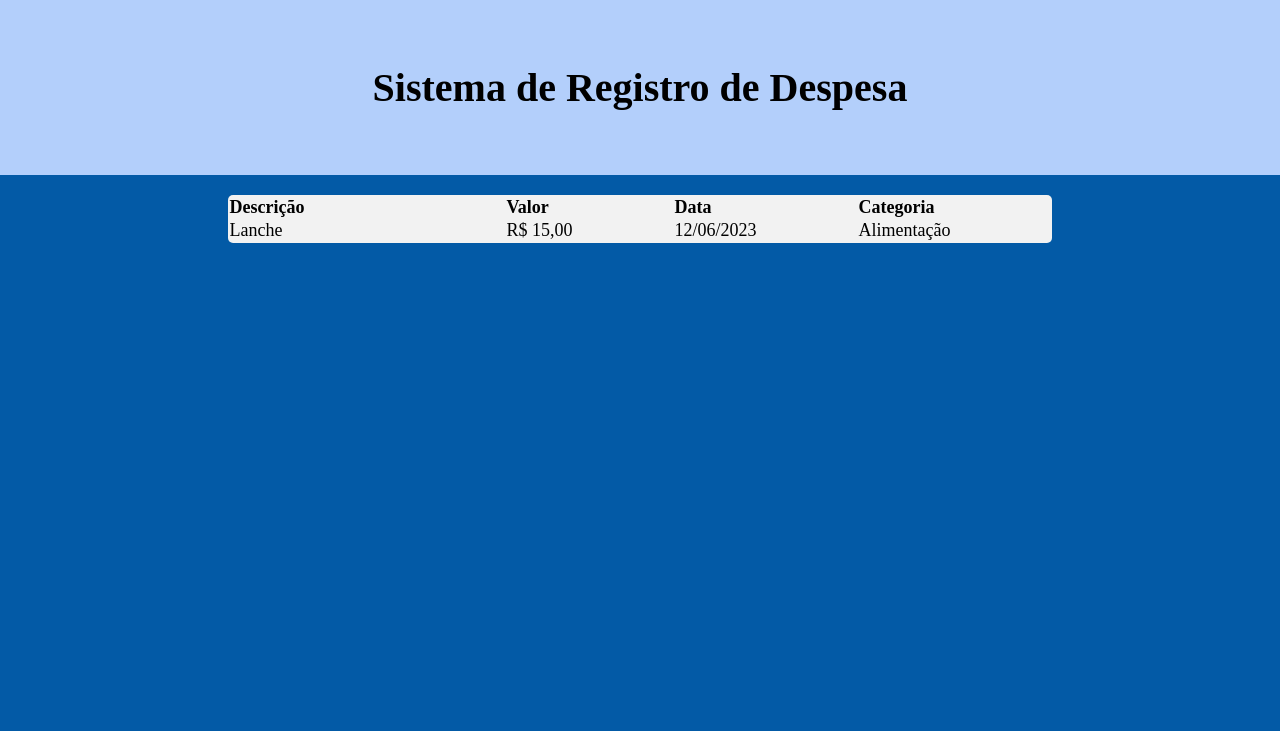
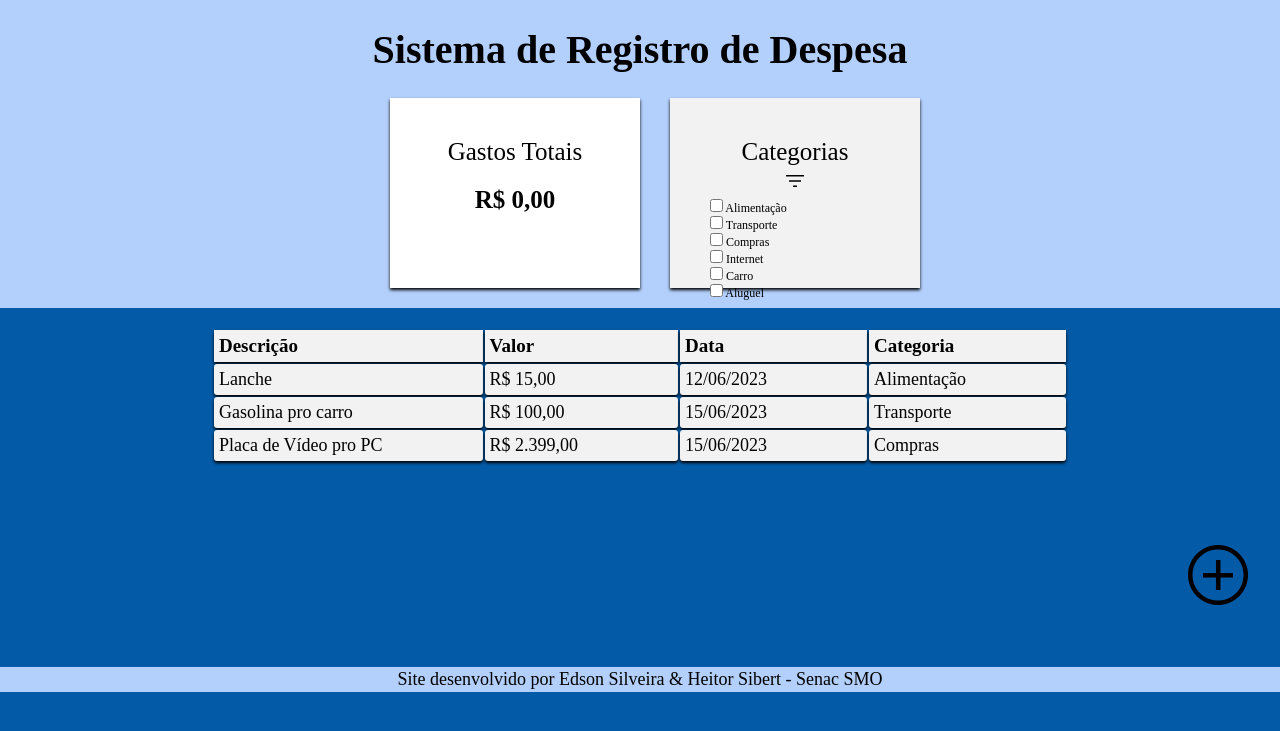
Before and after one commit to Edson242/Sistema-de-Registo-de-Despesas, a PHP site: page / in a window 1280 px wide. Shown: the top 731 px of the page. Run offline with PHP 8.4, Linux system fonts and the light colour scheme.

Commit message:
Atualização002

```diff
--- a/assets/css/style.css
+++ b/assets/css/style.css
@@ -20,38 +20,158 @@
 body {
     background-color: var(--cor02);
 }
+a {
+    text-decoration: none;
+    color: black;
+}
+.footer > a:hover {
+    color: #034AA6;
+}
 
 /*Header*/
 
-.header {
+header {
     background-color: var(--cor04);
 }
 h1 {
     font-family: var(--fonte01);
     font-size: 5vh;
     text-align: center;
-    padding: 5vw;
+    padding: 2vw;
 }
+.container {
+    display: flex;
+    flex-direction: row;
+    margin-bottom: 20px;
+    flex-wrap: nowrap;
+    justify-content: center;
 
+}
+.gastos {
+    margin-left: 30px;
+    margin-right: 30px;
+    border: none;
+    width: 250px;
+    height: 150px;
+    text-align: center;
+    padding-top: 40px;
+    font-size: 25px;
+    margin-bottom: 20px;
+    background-color: white;
+    box-shadow: 0px 2px 3px black;
+}
+p#gastosTotais {
+    font-weight: bolder;
+    padding-top: 20px;
+}
+div.categoria {
+    width: 250px;
+    height: 150px;
+    text-align: center;
+    padding-top: 40px;
+    font-size: 25px;
+    border: none;
+    box-shadow: 0px 2px 3px black;
+    background-color: var(--cor05);
+}
+form {
+    font-size: 12px;
+    text-align: justify;
+    margin-left: 40px;
+}
 /*Main*/
 
 table {
     margin-top: 20px;
-    background-color: var(--cor05);
     margin-left: auto;
     margin-right: auto;
-    border-radius: 5px;
 }
 th {
-    font-size: 22px;
+    font-size: 19px;
+    background-color: var(--cor05);
+    text-align: justify;
+    padding-left: 5px;
+    padding-top: 5px;
+    padding-right: 100px;
+    padding-bottom: 5px;
+    border-collapse: collapse;
+    box-shadow: 0px 2px 3px black;
 }
-td, th {
+td {
+    background-color: var(--cor05);
     text-align: justify;
     font-size: 18px;
     padding-right: 100px;
+    padding-left: 5px;
+    padding-top: 5px;
+    padding-bottom: 5px;
+    border-radius: 3px;
+    box-shadow: 0px 2px 3px black;
 }
 th#descricao{
     padding-right: 200px;
 }
+.categoria>button {
+    background-color: rgba(255, 255, 255, 0);
+    width: 30px;
+    height: 30px;
+}
+
+.material-symbols-outlined {
+  font-variation-settings:
+  'FILL' 0,
+  'wght' 400,
+  'GRAD' 0,
+  'opsz' 48
+}
+#Despesas {
+    scale: 300%;
+}
+.addDespesa{
+    display: flex;
+    justify-content: flex-end;
+    margin-top: 100px;
+    margin-right: 50px;
+}
+.Despesas {
+    justify-content: center;
+    width: 100px;
+    height: 100px;
+}
+button {
+    border: none;
+    background-color: rgba(255, 255, 255, 0);
+}
+button:hover {
+    cursor: pointer;
+    text-shadow: 0px 1px 5px rgba(255, 255, 255, 0.37);
+    text-decoration: none;
+}
+#Despesas:active {
+    animation: animButton 1s;
+}
+@keyframes animButton {
+    0% {
+        transform: rotate(0deg);
+    }
+    100% {
+        transform: rotate(3.142rad);
+    }
+}
+#buttonCategoria:hover {
+    box-shadow: 0px 1px 2px black;
+}
+
 
 /*Footer*/
+
+.content {
+    display: flex;
+    justify-content: center;
+    margin-top: 80px; /*Controle do Footer*/
+    background-color: var(--cor04);
+}
+.footer {
+    font-size: 18px;
+    padding: 2px;
+}
--- a/index.html
+++ b/index.html
@@ -6,33 +6,72 @@
     <meta name="viewport" content="width=device-width, initial-scale=1.0">
     <link rel="shortcut icon" href="assets/imgs/favicon.ico" type="image/x-icon">
     <title>Sistema de Registo de Despesas</title>
+    <link rel="stylesheet" href="https://fonts.googleapis.com/css2?family=Material+Symbols+Outlined:opsz,wght,FILL,GRAD@20..48,100..700,0..1,-50..200" />
     <link rel="stylesheet" href="assets/css/style.css">
 </head>
 <body>
     <header>
-        <div class="header">
-            <h1>Sistema de Registro de Despesa</h1>
+        <h1>Sistema de Registro de Despesa</h1>
+        <div class="container">
+            <div class="gastos">
+                <p>Gastos Totais</p>
+                <p id="gastosTotais">R$ 0,00</p>
+            </div>
+            <div class="categoria">
+                <p>Categorias</p>
+                <button id="buttonCategoria" class="material-symbols-outlined">filter_list</button>
+                <form action="">
+                    <input type="checkbox" name="" id="alimentacao">
+                    <label for="">Alimentação</label><br>
+                    <input type="checkbox" name="" id="transporte">
+                    <label for="">Transporte</label><br>
+                    <input type="checkbox" name="" id="compras">
+                    <label for="">Compras</label><br>
+                    <input type="checkbox" name="" id="internet">
+                    <label for="">Internet</label><br>
+                    <input type="checkbox" name="" id="carro">
+                    <label for="">Carro</label><br>
+                    <input type="checkbox" name="" id="aluguel">
+                    <label for="">Aluguel</label><br>
+                </form>
+            </div>
         </div>
     </header>
     <main>
         <table>
             <tr>
-                <th id="descricao">Descrição</th>
+                <th class="descricao">Descrição</th>
                 <th>Valor</th>
                 <th>Data</th>
                 <th>Categoria</th>
             </tr>
             <tr>
                 <td>Lanche</td>
-                <td>R$ 15,00</td>
+                <td class="valor">R$ 15,00</td>
                 <td>12/06/2023</td>
                 <td>Alimentação</td>
             </tr>
+            <tr>
+                <td>Gasolina pro carro</td>
+                <td class="valor">R$ 100,00</td>
+                <td>15/06/2023</td>
+                <td>Transporte</td>
+            </tr>
+            <tr>
+                <td>Placa de Vídeo pro PC</td>
+                <td class="valor">R$ 2.399,00</td>
+                <td>15/06/2023</td>
+                <td>Compras</td>
+            </tr>
         </table>
+        <div class="addDespesa">
+            <button id="Despesas" class="material-symbols-outlined">add_circle</button>
+        </div>
     </main>
     <footer>
-
+        <div class="content">
+            <p class="footer">Site desenvolvido por <a href="https://github.com/Edson242" target="_blank">Edson Silveira</a> & <a href="https://github.com/HeitorSeibert" target="_blank">Heitor Sibert</a> - <a href="https://www.instagram.com/senacsaomigueldooeste/" target="_blank">Senac SMO</a></p>
+        </div>
     </footer>
-
 </body>
 </html>
```
Also changed, not shown: assets/css/styleC.css (added, +8 -0 lines), categorias.html (added, +28 -0 lines), filter.php (added, +7 -0 lines), README.md, assets/js/index.js (added).
